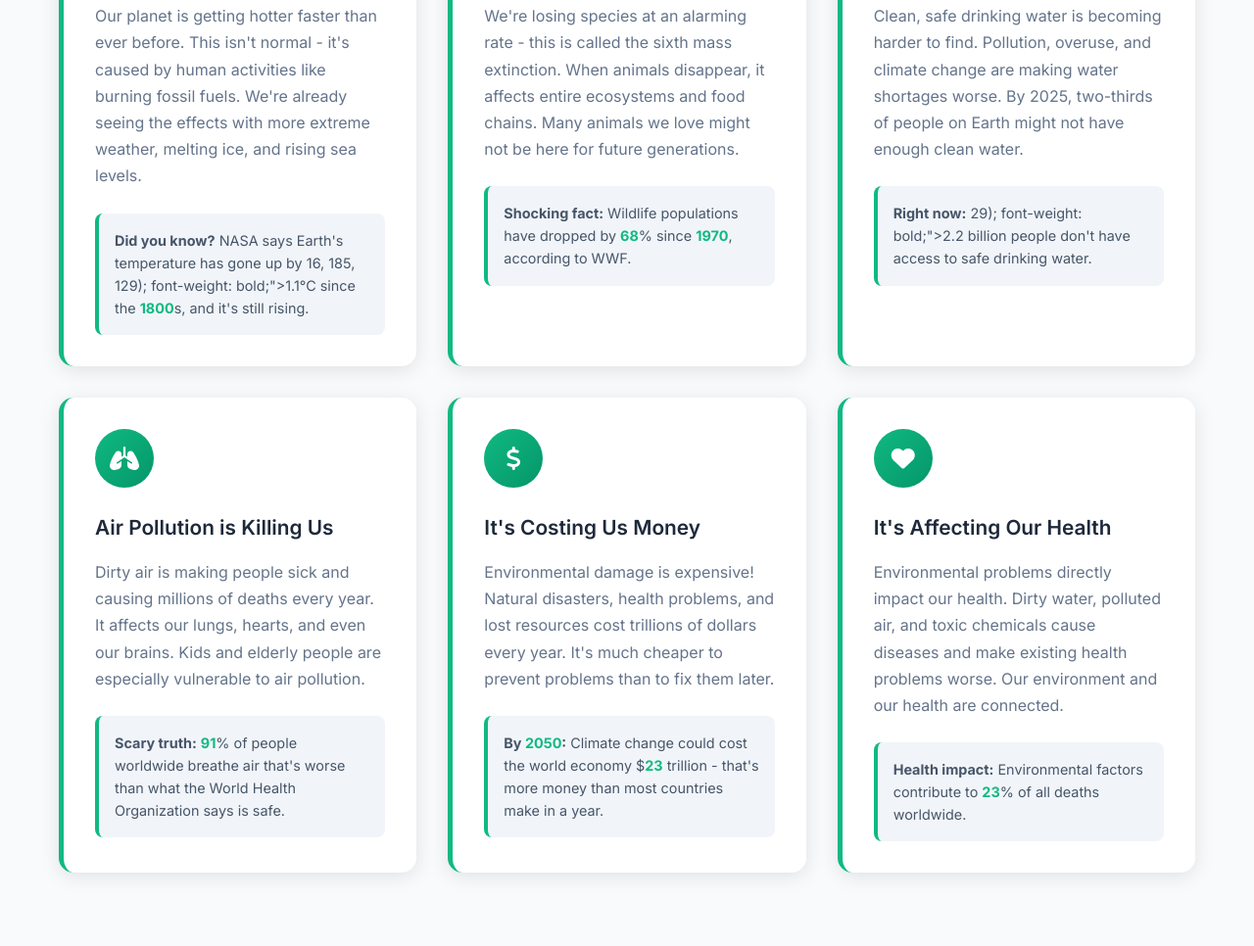
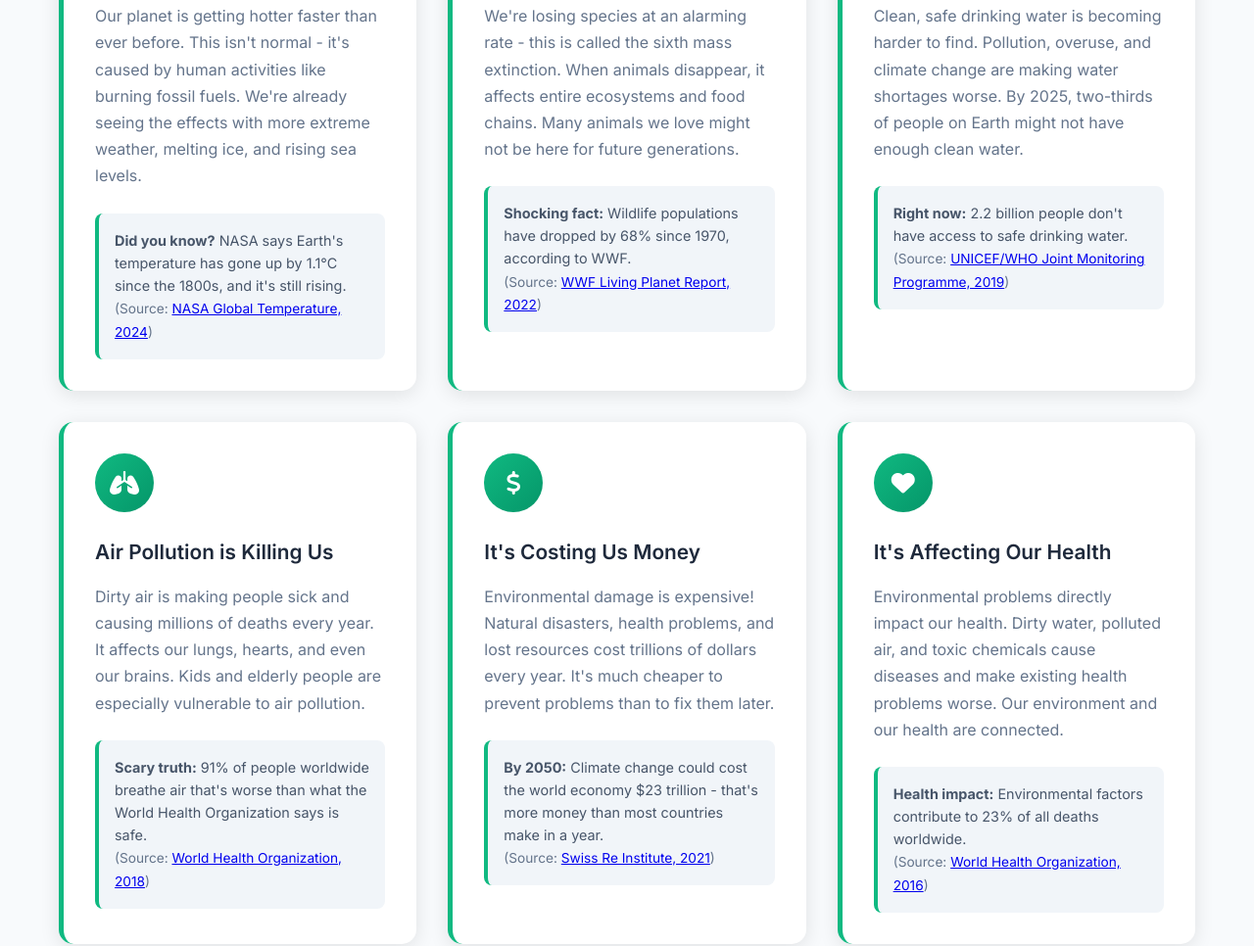
Before and after one commit to erinhager/chill-out-earth, a plain HTML site: page index.html in a window 1280 px wide. Shown: the part 1154-2120 px from the top of the page at 98% size. Drawn offline with Linux system fonts and the light colour scheme.

Commit message:
Add more citations and resources to Learn More section

```diff
--- a/index.html
+++ b/index.html
@@ -50,7 +50,8 @@
                     <h3>Climate Change is Real</h3>
                     <p>Our planet is getting hotter faster than ever before. This isn't normal - it's caused by human activities like burning fossil fuels. We're already seeing the effects with more extreme weather, melting ice, and rising sea levels.</p>
                     <div class="evidence">
-                        <strong>Did you know?</strong> NASA says Earth's temperature has gone up by 1.1°C since the 1800s, and it's still rising.
+                        <strong>Did you know?</strong> NASA says Earth's temperature has gone up by 1.1°C since the 1800s, and it's still rising.<br>
+                        <span style="font-size:0.95em; color:#64748b;">(Source: <a href="https://climate.nasa.gov/vital-signs/global-temperature/" target="_blank">NASA Global Temperature, 2024</a>)</span>
                     </div>
                 </div>
 
@@ -61,7 +62,8 @@
                     <h3>Animals Are Disappearing</h3>
                     <p>We're losing species at an alarming rate - this is called the sixth mass extinction. When animals disappear, it affects entire ecosystems and food chains. Many animals we love might not be here for future generations.</p>
                     <div class="evidence">
-                        <strong>Shocking fact:</strong> Wildlife populations have dropped by 68% since 1970, according to WWF.
+                        <strong>Shocking fact:</strong> Wildlife populations have dropped by 68% since 1970, according to WWF.<br>
+                        <span style="font-size:0.95em; color:#64748b;">(Source: <a href="https://livingplanet.panda.org/en-US/" target="_blank">WWF Living Planet Report, 2022</a>)</span>
                     </div>
                 </div>
 
@@ -72,7 +74,8 @@
                     <h3>Clean Water is Running Out</h3>
                     <p>Clean, safe drinking water is becoming harder to find. Pollution, overuse, and climate change are making water shortages worse. By 2025, two-thirds of people on Earth might not have enough clean water.</p>
                     <div class="evidence">
-                        <strong>Right now:</strong> 2.2 billion people don't have access to safe drinking water.
+                        <strong>Right now:</strong> 2.2 billion people don't have access to safe drinking water. <br>
+                        <span style="font-size:0.95em; color:#64748b;">(Source: <a href="https://www.unicef.org/press-releases/22-billion-people-lack-safe-drinking-water-unicef-who" target="_blank">UNICEF/WHO Joint Monitoring Programme, 2019</a>)</span>
                     </div>
                 </div>
 
@@ -83,7 +86,8 @@
                     <h3>Air Pollution is Killing Us</h3>
                     <p>Dirty air is making people sick and causing millions of deaths every year. It affects our lungs, hearts, and even our brains. Kids and elderly people are especially vulnerable to air pollution.</p>
                     <div class="evidence">
-                        <strong>Scary truth:</strong> 91% of people worldwide breathe air that's worse than what the World Health Organization says is safe.
+                        <strong>Scary truth:</strong> 91% of people worldwide breathe air that's worse than what the World Health Organization says is safe.<br>
+                        <span style="font-size:0.95em; color:#64748b;">(Source: <a href="https://www.who.int/news/item/02-05-2018-9-out-of-10-people-worldwide-breathe-polluted-air-but-more-countries-are-taking-action" target="_blank">World Health Organization, 2018</a>)</span>
                     </div>
                 </div>
 
@@ -94,7 +98,8 @@
                     <h3>It's Costing Us Money</h3>
                     <p>Environmental damage is expensive! Natural disasters, health problems, and lost resources cost trillions of dollars every year. It's much cheaper to prevent problems than to fix them later.</p>
                     <div class="evidence">
-                        <strong>By 2050:</strong> Climate change could cost the world economy $23 trillion - that's more money than most countries make in a year.
+                        <strong>By 2050:</strong> Climate change could cost the world economy $23 trillion - that's more money than most countries make in a year.<br>
+                        <span style="font-size:0.95em; color:#64748b;">(Source: <a href="https://www.swissre.com/media/news-releases/nr-20210422-economics-of-climate-change-risks.html" target="_blank">Swiss Re Institute, 2021</a>)</span>
                     </div>
                 </div>
 
@@ -105,7 +110,8 @@
                     <h3>It's Affecting Our Health</h3>
                     <p>Environmental problems directly impact our health. Dirty water, polluted air, and toxic chemicals cause diseases and make existing health problems worse. Our environment and our health are connected.</p>
                     <div class="evidence">
-                        <strong>Health impact:</strong> Environmental factors contribute to 23% of all deaths worldwide.
+                        <strong>Health impact:</strong> Environmental factors contribute to 23% of all deaths worldwide.<br>
+                        <span style="font-size:0.95em; color:#64748b;">(Source: <a href="https://www.who.int/news/item/13-09-2016-1-in-4-deaths-of-children-under-5-years-of-age-are-due-to-unhealthy-environment" target="_blank">World Health Organization, 2016</a>)</span>
                     </div>
                 </div>
             </div>
@@ -122,9 +128,9 @@
                         <h4>Here's why that's not quite right:</h4>
                         <p>While Earth's climate has changed naturally in the past, what's happening now is different and much faster:</p>
                         <ul>
-                            <li>CO2 levels are higher than they've been in 800,000 years</li>
-                            <li>The planet is warming 10 times faster than natural climate changes</li>
-                            <li>97% of climate scientists agree that humans are the main cause</li>
+                            <li>CO2 levels are higher than they've been in 800,000 years <br><span style="font-size:0.95em; color:#64748b;">(Source: <a href='https://climate.nasa.gov/vital-signs/carbon-dioxide/' target='_blank'>NASA, 2024</a>)</span></li>
+                            <li>The planet is warming 10 times faster than natural climate changes <br><span style="font-size:0.95em; color:#64748b;">(Source: <a href='https://climate.nasa.gov/evidence/' target='_blank'>NASA, 2024</a>)</span></li>
+                            <li>97% of climate scientists agree that humans are the main cause <br><span style="font-size:0.95em; color:#64748b;">(Source: <a href='https://climate.nasa.gov/scientific-consensus/' target='_blank'>NASA Scientific Consensus, 2024</a>)</span></li>
                         </ul>
                     </div>
                 </div>
@@ -135,10 +141,10 @@
                         <h4>Actually, it's the opposite:</h4>
                         <p>While there are some upfront costs, protecting the environment actually helps the economy in the long run:</p>
                         <ul>
-                            <li>Renewable energy (like solar and wind) is now cheaper than fossil fuels</li>
-                            <li>Green jobs are growing faster than traditional jobs</li>
-                            <li>Not acting will cost us way more money in the future</li>
-                            <li>Environmental rules often lead to new inventions and better technology</li>
+                            <li>Renewable energy (like solar and wind) is now cheaper than fossil fuels <br><span style="font-size:0.95em; color:#64748b;">(Source: <a href='https://www.irena.org/publications/2023/Jun/Renewable-Power-Costs-in-2022' target='_blank'>IRENA, 2023</a>)</span></li>
+                            <li>Green jobs are growing faster than traditional jobs <br><span style="font-size:0.95em; color:#64748b;">(Source: <a href='https://www.iea.org/reports/world-energy-employment-2023/overview' target='_blank'>IEA World Energy Employment, 2023</a>)</span></li>
+                            <li>Not acting will cost us way more money in the future <br><span style="font-size:0.95em; color:#64748b;">(Source: <a href='https://www.swissre.com/media/news-releases/nr-20210422-economics-of-climate-change-risks.html' target='_blank'>Swiss Re Institute, 2021</a>)</span></li>
+                            <li>Environmental rules often lead to new inventions and better technology <br><span style="font-size:0.95em; color:#64748b;">(Source: <a href='https://www.epa.gov/innovation/innovation-and-pollution-prevention' target='_blank'>US EPA, Innovation and Pollution Prevention</a>)</span></li>
                         </ul>
                     </div>
                 </div>
@@ -236,6 +242,8 @@
                         <li><a href="https://www.ipcc.ch/" target="_blank">Intergovernmental Panel on Climate Change (IPCC)</a></li>
                         <li><a href="https://climate.nasa.gov/" target="_blank">NASA Climate Change</a></li>
                         <li><a href="https://www.noaa.gov/climate" target="_blank">NOAA Climate.gov</a></li>
+                        <li><a href="https://www.unep.org/" target="_blank">United Nations Environment Programme (UNEP)</a></li>
+                        <li><a href="https://www.who.int/health-topics/environmental-health#tab=tab_1" target="_blank">World Health Organization - Environmental Health</a></li>
                     </ul>
                 </div>
                 <div class="resource-card">
@@ -244,6 +252,8 @@
                         <li><a href="https://www.worldwildlife.org/" target="_blank">World Wildlife Fund</a></li>
                         <li><a href="https://www.nature.org/" target="_blank">The Nature Conservancy</a></li>
                         <li><a href="https://www.sierraclub.org/" target="_blank">Sierra Club</a></li>
+                        <li><a href="https://www.greenpeace.org/" target="_blank">Greenpeace</a></li>
+                        <li><a href="https://foe.org/" target="_blank">Friends of the Earth</a></li>
                     </ul>
                 </div>
                 <div class="resource-card">
@@ -252,6 +262,8 @@
                         <li><a href="https://www.nationalgeographic.org/topics/environmental-conservation/" target="_blank">National Geographic</a></li>
                         <li><a href="https://www.epa.gov/students" target="_blank">EPA Student Resources</a></li>
                         <li><a href="https://www.khanacademy.org/science/biology/ecology" target="_blank">Khan Academy Ecology</a></li>
+                        <li><a href="https://www.nwf.org/Eco-Schools-USA" target="_blank">Eco-Schools USA (National Wildlife Federation)</a></li>
+                        <li><a href="https://climatekids.nasa.gov/" target="_blank">NASA Climate Kids</a></li>
                     </ul>
                 </div>
             </div>
--- a/script.js
+++ b/script.js
@@ -83,48 +83,7 @@ document.addEventListener('DOMContentLoaded', function() {
     });
 
     // Add counter animation for statistics
-    function animateCounter(element, target, duration = 2000) {
-        let start = 0;
-        const increment = target / (duration / 16);
-
-        function updateCounter() {
-            start += increment;
-            if (start < target) {
-                element.textContent = Math.floor(start);
-                requestAnimationFrame(updateCounter);
-            } else {
-                element.textContent = target;
-            }
-        }
-        updateCounter();
-    }
-
-    // Animate counters when they come into view
-    const counterObserver = new IntersectionObserver(function(entries) {
-        entries.forEach(entry => {
-            if (entry.isIntersecting) {
-                const text = entry.target.textContent;
-                const numbers = text.match(/\d+/g);
-                if (numbers) {
-                    numbers.forEach(num => {
-                        const numElement = document.createElement('span');
-                        numElement.textContent = num;
-                        numElement.style.color = '#10b981';
-                        numElement.style.fontWeight = 'bold';
-                        // Replace the number in the text with the animated element
-                        entry.target.innerHTML = entry.target.innerHTML.replace(num, numElement.outerHTML);
-                        animateCounter(numElement, parseInt(num));
-                    });
-                }
-                counterObserver.unobserve(entry.target);
-            }
-        });
-    }, { threshold: 0.5 });
-
-    // Observe evidence boxes for counter animation
-    evidenceBoxes.forEach(box => {
-        counterObserver.observe(box);
-    });
+    // (Removed animated counter effect from evidence boxes to prevent display issues with numbers)
 
     // Add typing effect to hero title
     const heroTitle = document.querySelector('.hero h1');
```
